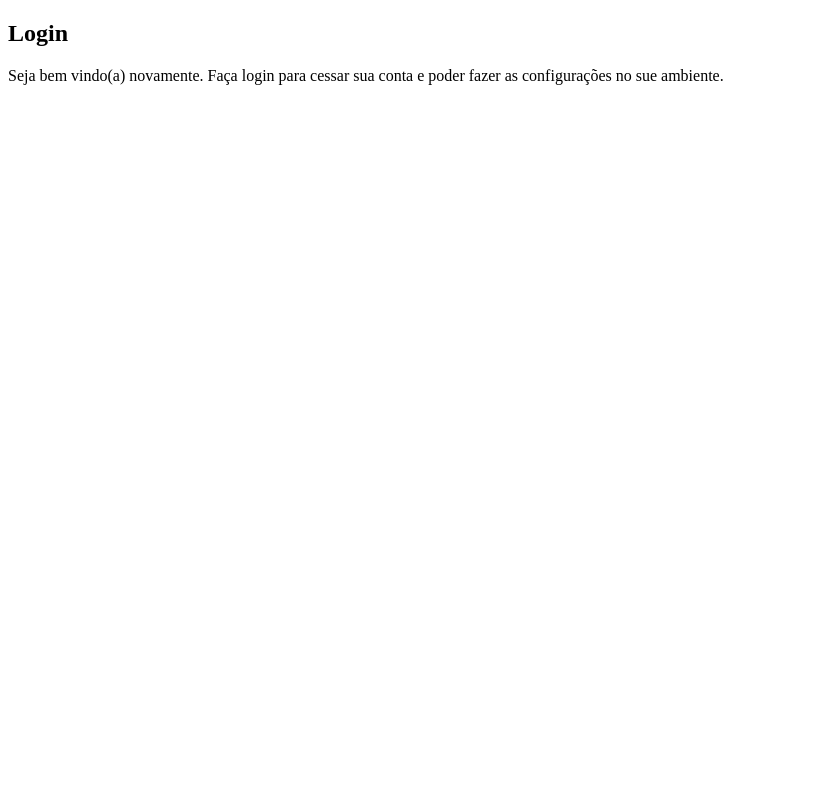
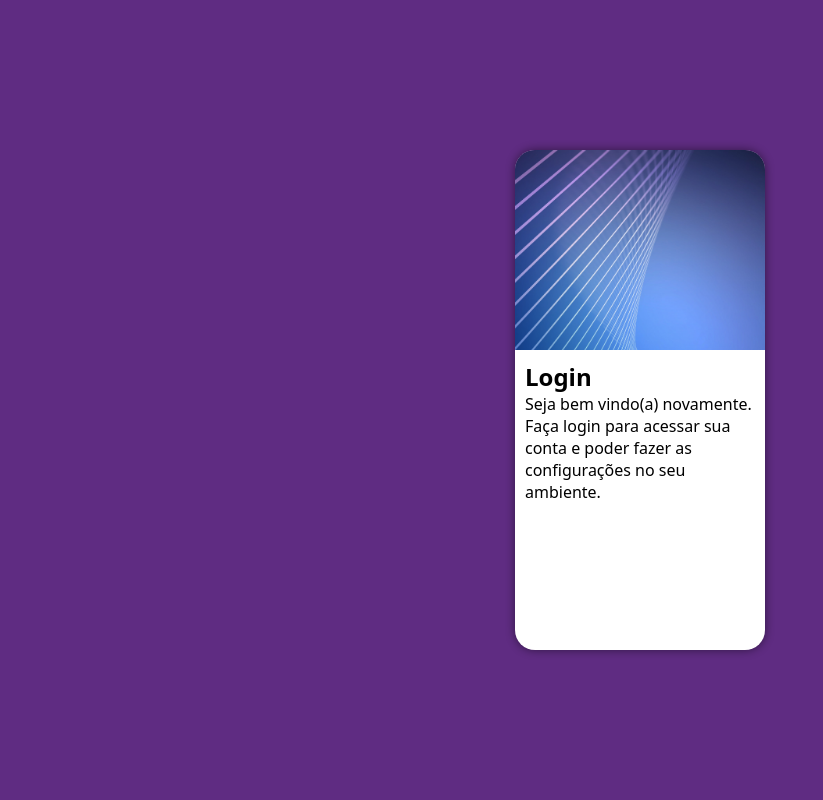
Before and after one commit to CarlosMonnerat/html-css, a PHP site: page / in a window 1280 px wide. Shown: the whole page, without its empty margins (0-823 px from the left). Run offline with PHP 8.4, Linux system fonts and the light colour scheme.

Commit message:
Update ex006

```diff
--- a/curso em video/Módulo 4/midia queries/mq006/estilos/style.css
+++ b/curso em video/Módulo 4/midia queries/mq006/estilos/style.css
@@ -2,5 +2,53 @@
 
 /* Patela de cores
     Verde: #49a09d
-    Lilás:  #5f2c82
+    Lilás: #5f2c82
 */
+
+*{
+    font-family: system-ui, -apple-system, BlinkMacSystemFont, 'Segoe UI', Roboto, Oxygen, Ubuntu, Cantarell,
+    'Open Sans', 'Helvetica Neue', sans-serif;
+    padding: 0px;
+    margin: 0px;
+    box-sizing: border-box;
+}
+
+body,html{
+    background-color: #5f2c82;
+    height: 100vh;
+    width: 100vw;
+}
+
+main{
+    position: relative;
+    height: 100vh;
+    width: 100vw;
+}
+
+section#login{
+    position: absolute;
+    top: 50%;
+    left: 50%;
+    transform: translate(-50%, -50%);
+    overflow: hidden;
+
+    background-color: white;
+    width: 250px;
+    height: 500px;
+    border-radius: 20px;
+    box-shadow: 0px 0px 10px rgba(0, 0, 0, 0.486);
+}
+
+section#login > div#imagem{
+    display: block;
+    background: #5f2c82 url(../imagens/login.jpg) no-repeat;
+    background-size: cover;
+    background-position: center top;
+    height: 200px;
+
+}
+
+section#login > div#formulario{
+    display: block;
+    padding: 10px;
+}
--- a/curso em video/Módulo 4/midia queries/mq006/index.html
+++ b/curso em video/Módulo 4/midia queries/mq006/index.html
@@ -11,12 +11,12 @@
     <main>
         <section id="login">
             <div id="imagem">
-
+                        <!-- IMAGEM -->
             </div>
 
             <div id="formulario">
                 <h1>Login</h1>
-                <p>Seja bem vindo(a) novamente. Faça login para cessar sua conta e poder fazer as configurações no sue ambiente.</p>
+                <p>Seja bem vindo(a) novamente. Faça login para acessar sua conta e poder fazer as configurações no seu ambiente.</p>
 
                 <form action="login.php" method="post">
 
```
